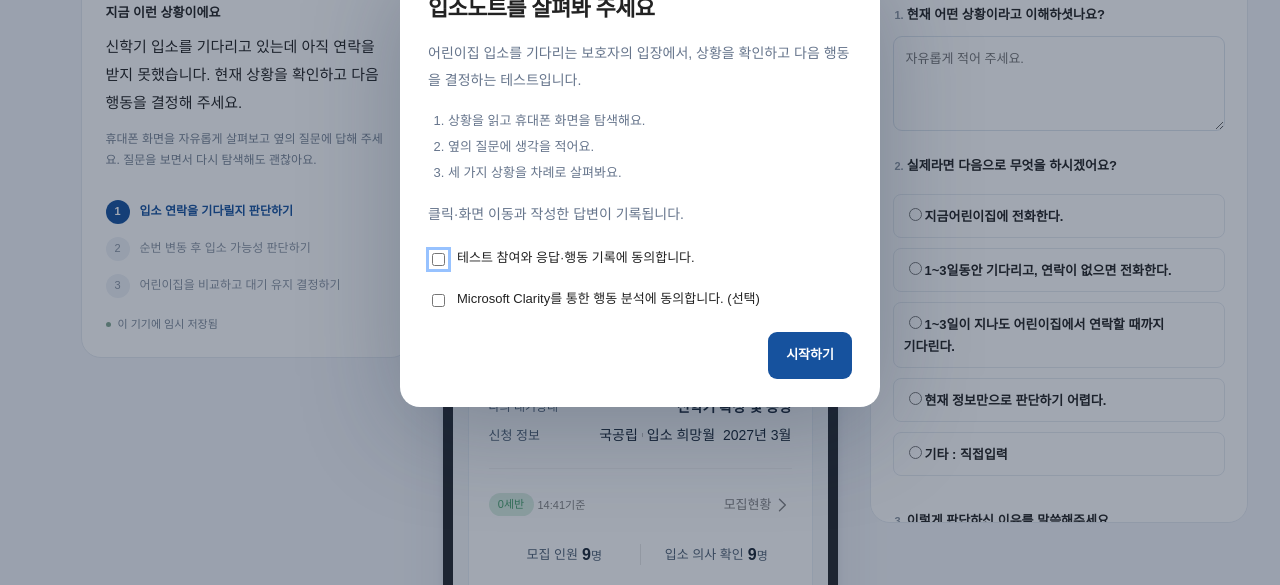
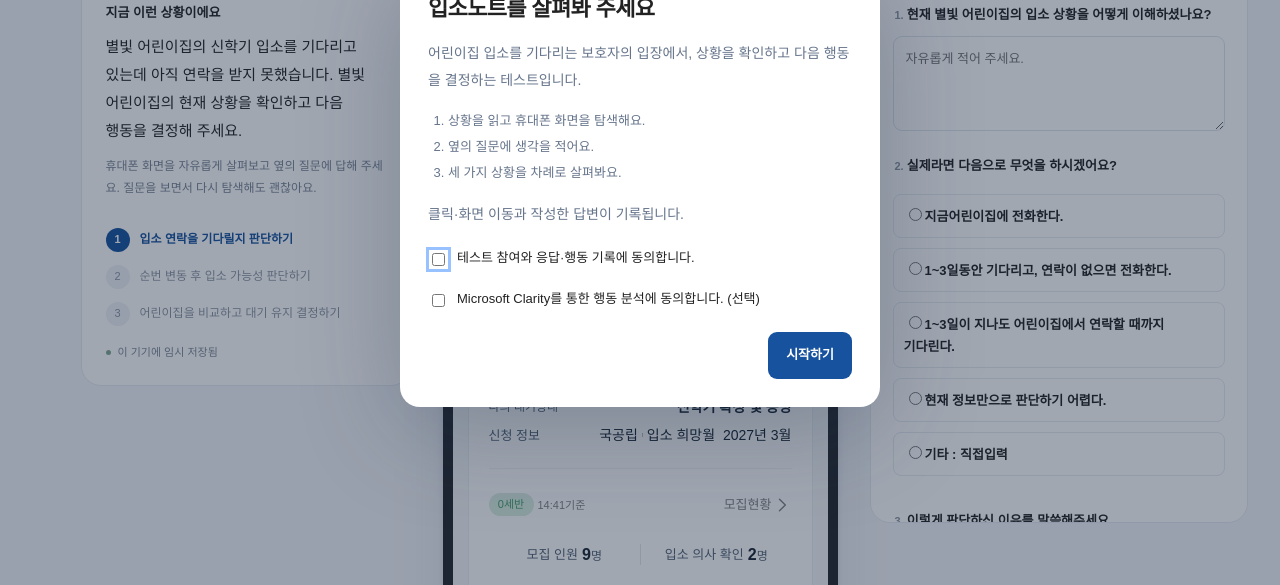
Before and after one commit to Lea-cheed/ipsonote-ut, a website: page index.html in a window 1280 px wide. Shown: the part 215-800 px from the top of the page. Drawn offline with Linux system fonts and the light colour scheme; a web font is replaced by a local one.

Commit message:
Clarify Star task, update response count, start Forest at card, simplify completion

```diff
--- a/app.js
+++ b/app.js
@@ -1,5 +1,5 @@
 import {createMobileScreens} from './mobile-design.js';
-import {SETTINGS, SCHOOLS, TASKS} from './config.js?v=20261126-mobile';
+import {SETTINGS, SCHOOLS, TASKS} from './config.js?v=20261126-scenarios';
 import {STORAGE_KEY, escapeHTML as e, koreaTime, koreaStamp, makeState, restoreState, toggleExclusive, validateQuestions, validEndpoint, exportPayload} from './core.js';
 
 const $ = s => document.querySelector(s);
@@ -183,7 +183,7 @@ async function submitStudy() {
   finally {submitting=false;}
 }
 function showCompletion(sent) {
-  showDialog(`<div class="success-icon" aria-hidden="true">✓</div><h2 id="dialog-heading">${sent?'응답이 제출됐어요':'시뮬레이션을 마쳤어요'}</h2><p>${sent?'참여해 주셔서 감사합니다. 답변이 정상적으로 저장됐습니다.':'답변은 이 기기에 임시 저장됐으며 연구자에게 전송되지 않았어요. 검토용 파일로 내려받을 수 있습니다.'}</p><div class="dialog-actions">${button('download','응답 파일 내려받기','secondary-button')}${button('close-dialog','화면 다시 보기','primary-button')}</div>`);
+  showDialog(`<div class="success-icon" aria-hidden="true">✓</div><h2 id="dialog-heading">${sent?'응답이 제출됐어요':'시뮬레이션을 마쳤어요'}</h2><p>${sent?'참여해 주셔서 감사합니다. 답변이 정상적으로 저장됐습니다.':'답변은 이 기기에 임시 저장됐으며 연구자에게 전송되지 않았어요. 검토용 파일로 내려받을 수 있습니다.'}</p><div class="dialog-actions">${sent?'':button('download','응답 파일 내려받기','secondary-button')}${button('close-dialog','화면 다시 보기','primary-button')}</div>`);
 }
 function download() {const payload={...exportPayload(state,SETTINGS,TASKS,data),finalFeedback:state.finalFeedback||'',receipt:state.receipt||null};const blob=new Blob([JSON.stringify(payload,null,2)],{type:'application/json'}),u=URL.createObjectURL(blob),a=document.createElement('a');a.href=u;a.download=`responses-${state.participantId}.json`;a.click();setTimeout(()=>URL.revokeObjectURL(u),1000);}
 
--- a/config.js
+++ b/config.js
@@ -1,6 +1,6 @@
 // 예시 데이터와 문항은 이 파일에서 수정합니다. 실제 참여자 답변을 넣지 마세요.
 export const SETTINGS = {
-  revision: 'ut-2026-11-26-v2',
+  revision: 'ut-2026-11-26-v3',
   previewMode: false,
   clarityProjectId: 'zjjach8zsk',
   // HTTPS로 JSON을 받아 저장 성공 시 {ok:true, submissionId:"..."}를 반환하는 수집 주소.
@@ -17,7 +17,7 @@ export const SCHOOLS = {
     name: '별빛 어린이집', rank: 4, previousRank: 5, delta: 1,
     reason: '앞 순번의 아동 1명이 대기신청을 취소하여 대기 순번이 올라갔어요.',
     status: '신학기 확정 및 증빙', contactPending: true,
-    recruitment: 9, responses: 9, allRank: 52, regularRank: null,
+    recruitment: 9, responses: 2, allRank: 52, regularRank: null,
     type: '국공립', address: '서울 강서구 까치산로22길 10',
     capacity: 20, teachers: 5, enrolled: 18,
   },
@@ -51,9 +51,9 @@ const actions = [
 export const TASKS = [
   {
     id: 'task-1', title: '입소 연락을 기다릴지 판단하기', school: 'star', startPage: 'home',
-    scenario: '신학기 입소를 기다리고 있는데 아직 연락을 받지 못했습니다. 현재 상황을 확인하고 다음 행동을 결정해 주세요.',
+    scenario: '별빛 어린이집의 신학기 입소를 기다리고 있는데 아직 연락을 받지 못했습니다. 별빛 어린이집의 현재 상황을 확인하고 다음 행동을 결정해 주세요.',
     questions: [
-      { id: 'understanding', type: 'text', label: '현재 어떤 상황이라고 이해하셧나요?' },
+      { id: 'understanding', type: 'text', label: '현재 별빛 어린이집의 입소 상황을 어떻게 이해하셨나요?' },
       { id: 'nextAction', type: 'single', label: '실제라면 다음으로 무엇을 하시겠어요?', options: [
         choice('call', '지금어린이집에 전화한다.'),
         choice('wait_then_call', '1~3일동안 기다리고, 연락이 없으면 전화한다.'),
@@ -66,7 +66,7 @@ export const TASKS = [
     ],
   },
   {
-    id: 'task-2', title: '순번 변동 후 입소 가능성 판단하기', school: 'forest', startPage: 'notifications',
+    id: 'task-2', title: '순번 변동 후 입소 가능성 판단하기', school: 'forest', startPage: 'home',
     scenario: '신학기 입소를 기다리던 중, 숲속 어린이집의 대기 순번이 앞당겨졌다는 알림을 받았습니다. 현재 상황을 확인하고 다음 행동을 결정해 주세요.',
     questions: [
       { id: 'understanding', type: 'text', label: '현재 숲속 어린이집의 입소 상황을 어떻게 이해하셨나요?' },
--- a/index.html
+++ b/index.html
@@ -37,6 +37,6 @@
   <div class="sheet-backdrop" id="sheet-backdrop" hidden data-action="close-questions"></div>
   <dialog id="main-dialog" aria-labelledby="dialog-heading"></dialog>
   <noscript><p class="noscript">테스트를 진행하려면 브라우저에서 JavaScript를 허용해 주세요.</p></noscript>
-  <script type="module" src="./app.js?v=20261126-mobile"></script>
+  <script type="module" src="./app.js?v=20261126-scenarios"></script>
 </body>
 </html>
```
Also changed, not shown: UT-GUIDE.md (+1 -1 lines), tests/core.test.mjs (+1 -1 lines).
